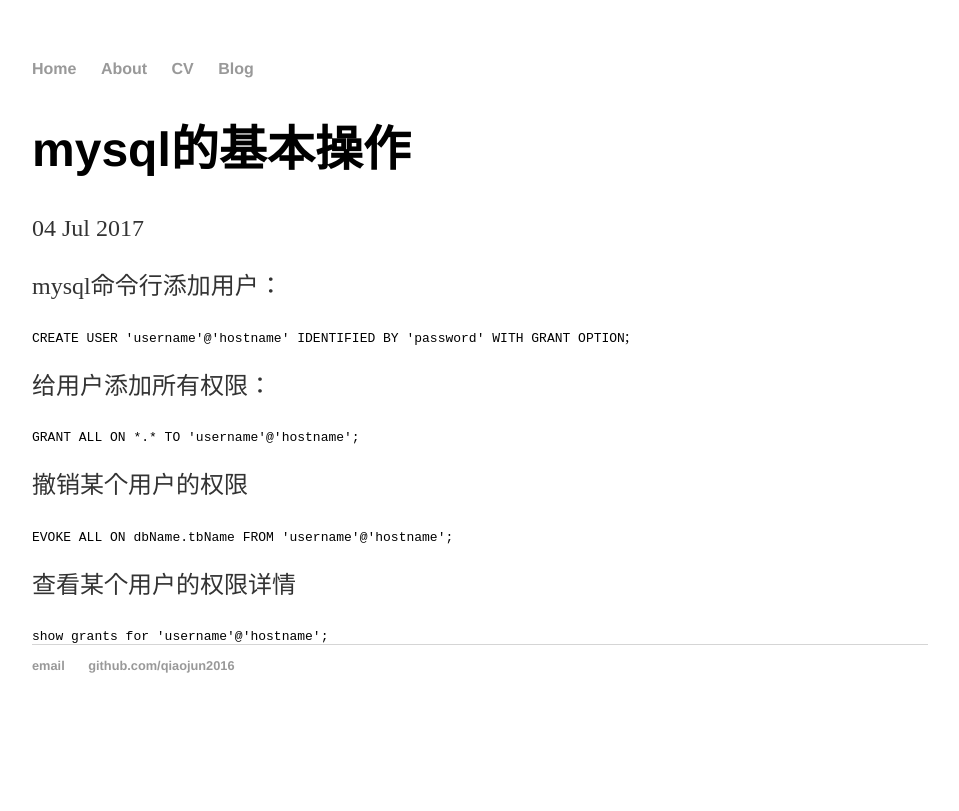
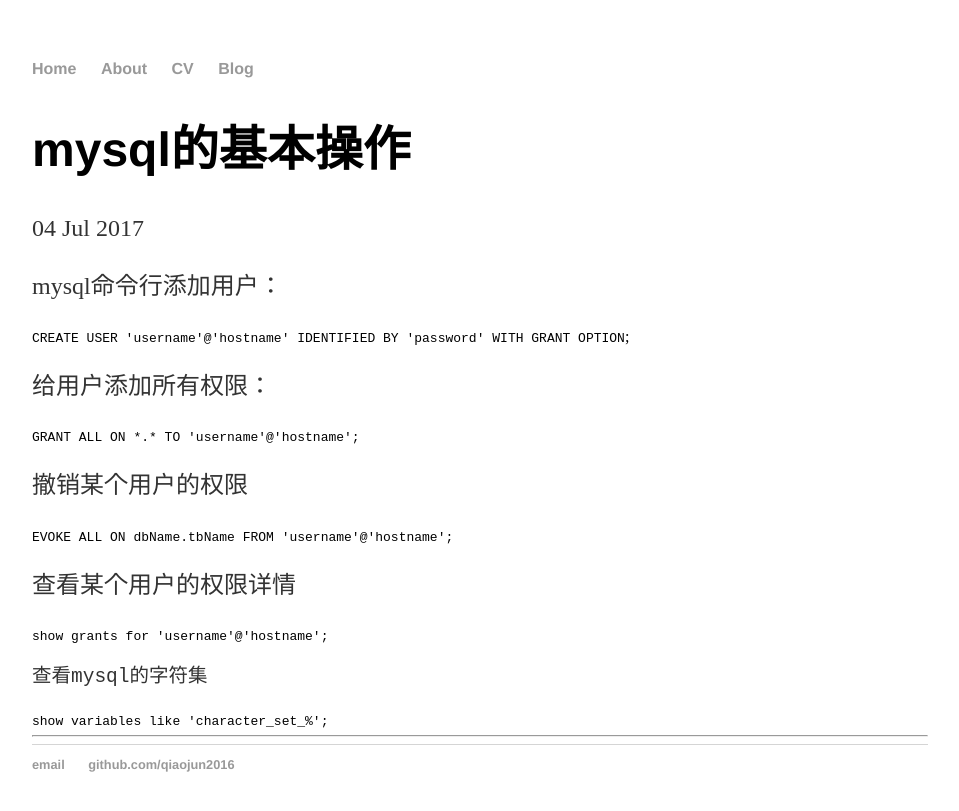
Before and after one commit to qiaojun2016/qiaojun2016.github.io, a Jekyll site: the page built from _posts/2017-07-04-mysql-basics-operation.html, in a window 1280 px wide. Shown: the top 811 px of the page, without its empty margins (160-1119 px from the left). Built offline with Jekyll 4.4.1, drawn with Linux system fonts in a browser that asks for light colours.

Commit message:
Update 2017-07-04-mysql-basics-operation.html
add 查看mysql字符集

```diff
--- a/_posts/2017-07-04-mysql-basics-operation.html
+++ b/_posts/2017-07-04-mysql-basics-operation.html
@@ -11,3 +11,6 @@
   <code>EVOKE ALL  ON dbName.tbName  FROM 'username'@'hostname';</code>
   <p>查看某个用户的权限详情</p>
   <code>show grants for 'username'@'hostname';
+  <p>查看mysql的字符集</p>
+  <code>show variables like 'character_set_%';</code>
+  <hr>
```
